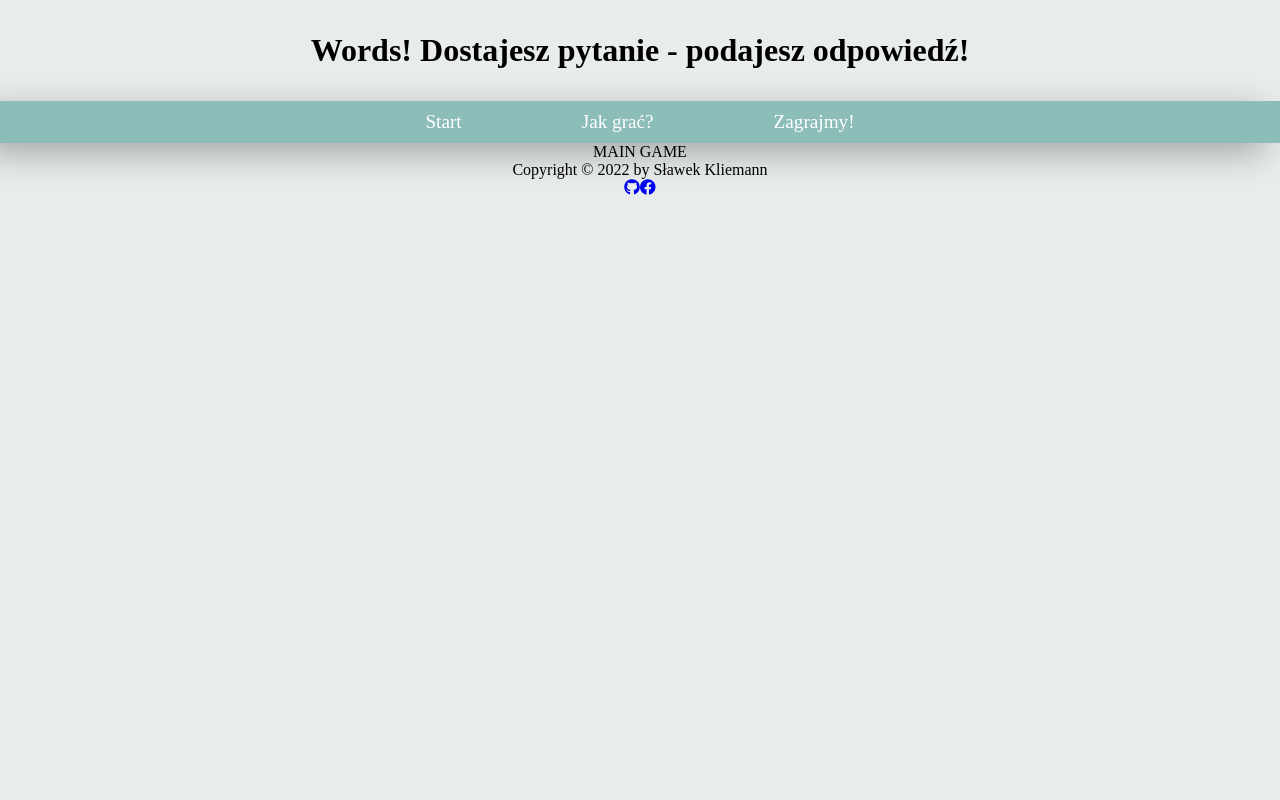
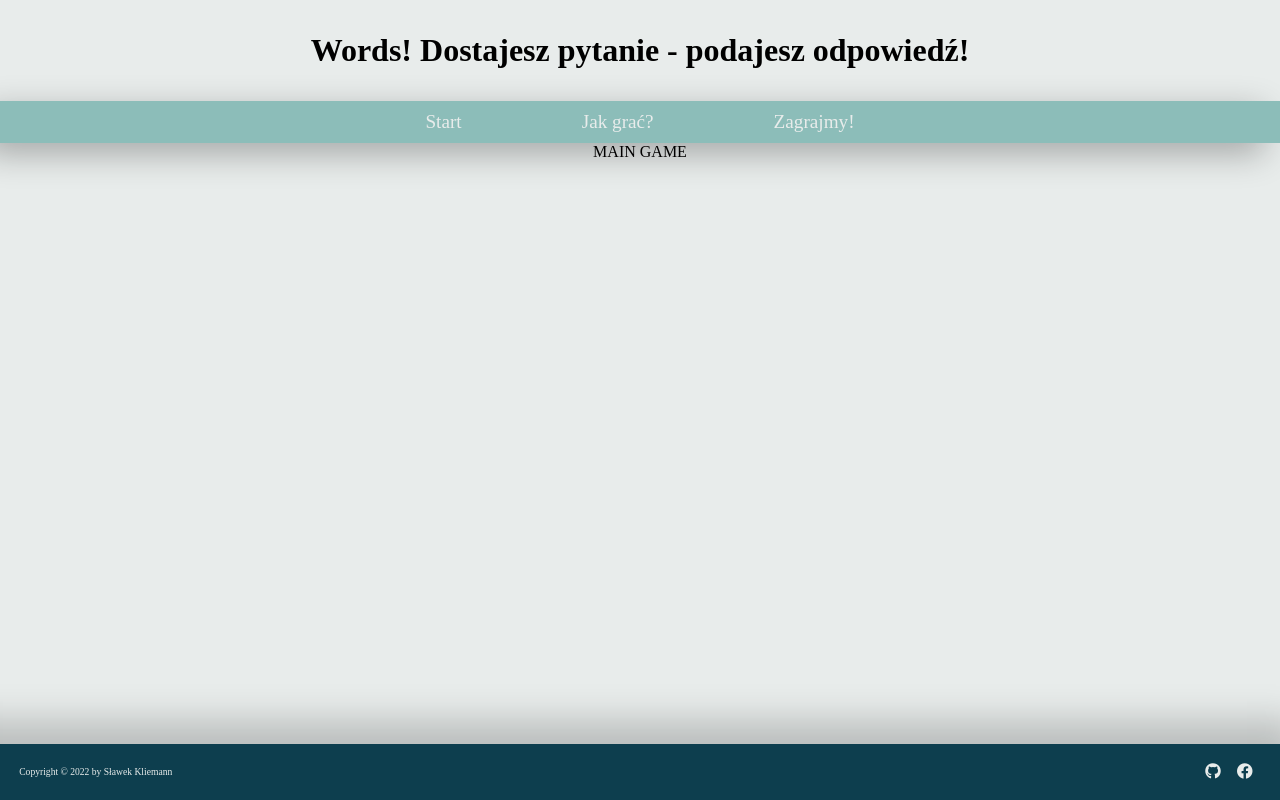
Before and after one commit to slawekKliemann/Words_project, a React (Create React App) app: page /maingame in a window 1280 px wide. Built offline with nearby package versions, Linux system fonts and the light colour scheme; the HTML template or start-up script is replaced by a standard one.

Commit message:
add style to footer

```diff
--- a/src/scss/App.scss
+++ b/src/scss/App.scss
@@ -8,6 +8,8 @@ $color-background: #e8eceb;
 $color2: #e09e50;
 $color-menu: #8cbdb9;
 $color-button: #2d3e4e;
+$color-footer: #0d3e4e;
+$color-text: #e8eceb;
 
 .App {
   width: 100vw;
@@ -37,7 +39,7 @@ $color-button: #2d3e4e;
 
   .main-nav_link{
     text-align: center;
-    color:white;
+    color: $color-text;
     font-size: 1.2rem;
     display: inline-block;
     border-radius: 5px;
@@ -51,3 +53,38 @@ $color-button: #2d3e4e;
   }
 }
 }
+/////////////////////
+//tutaj content//
+
+.footer{
+  position: absolute;
+  bottom:0;
+  width:100vw;
+  background-color: $color-footer;
+  display: flex;
+  justify-content: space-between;
+  padding: .7rem;
+  box-shadow: -16px 10px 34px 34px rgba(0,0,0,0.20);
+
+  .footer_copyright{
+    display: flex;
+    align-items: center;
+    justify-content: center;
+    color: $color-text;
+    padding: .5rem;
+    font-size: .6rem;
+  }
+
+  .footer_social{
+    padding: .5rem;
+  }
+
+  .footer_social-link{
+    color:$color-text;
+    padding:.5rem;
+
+    &:hover i{
+      transform: scale(1.2);
+    }
+  }
+}
```
